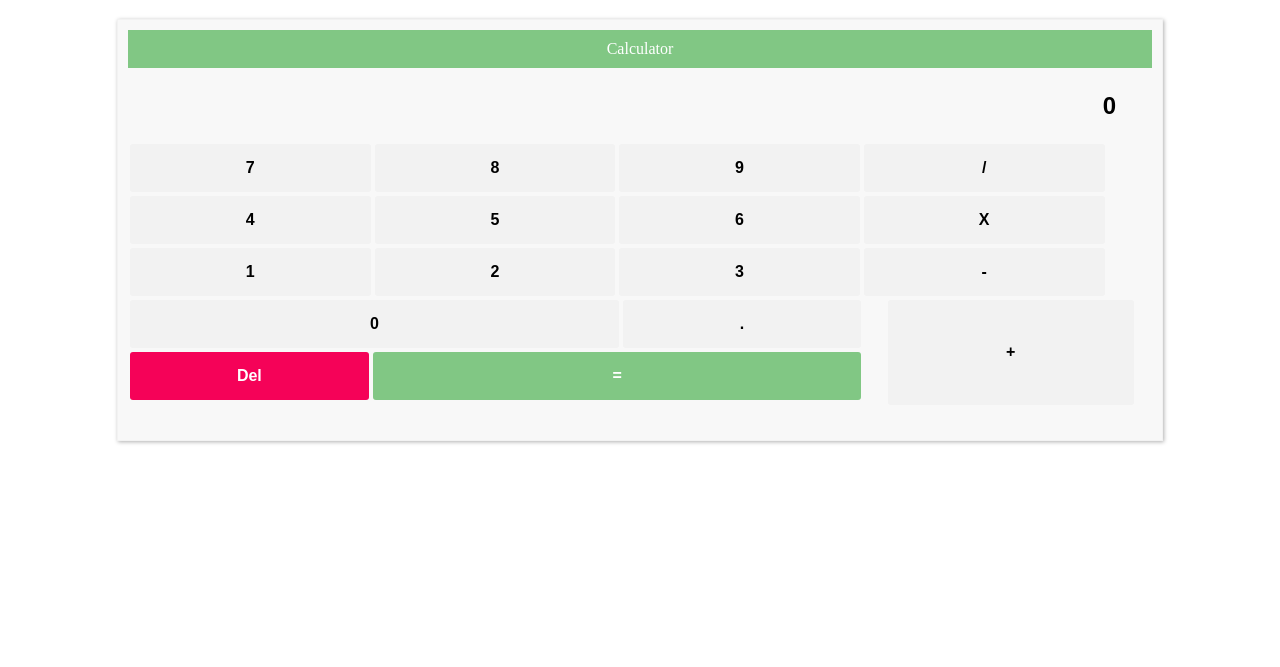
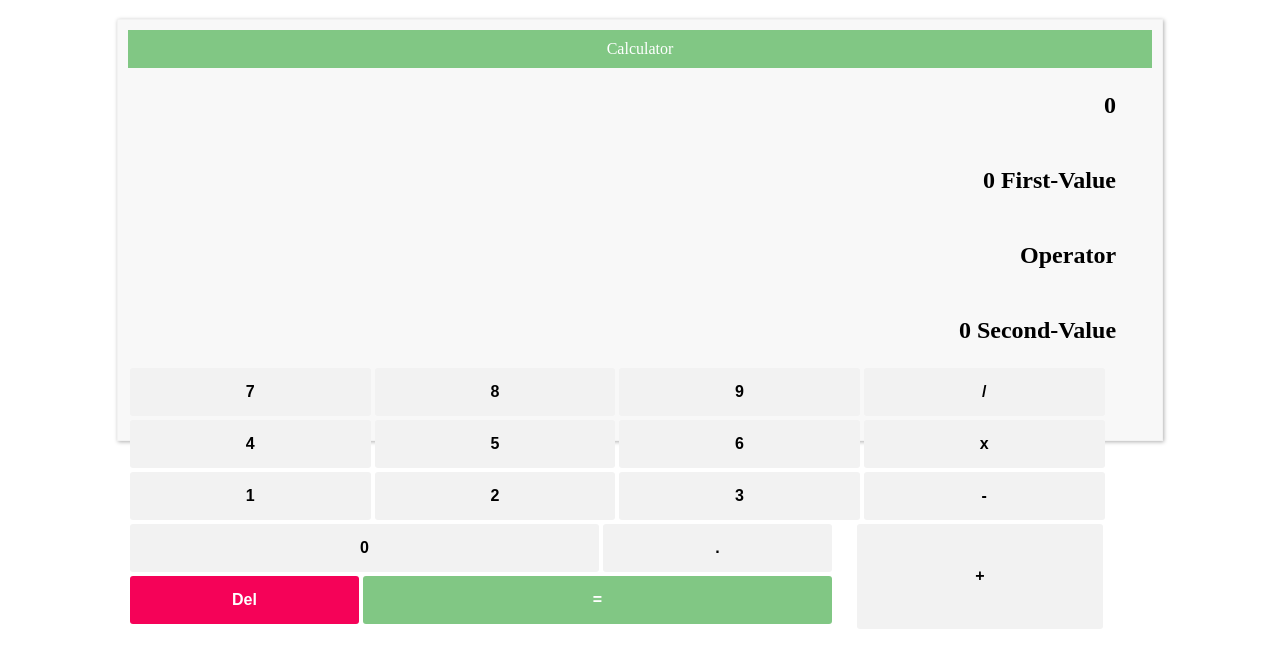
Before and after one commit to fhyem/calculator, a React app: page / in a window 1280 px wide. Shown: the part 61-728 px from the top of the page. Built offline with nearby package versions, Linux system fonts and the light colour scheme.

Commit message:
added arithmetic operations

```diff
--- a/components/App.js
+++ b/components/App.js
@@ -8,31 +8,18 @@ function App() {
   const [operator, setOperator] = useState("");
 
   const numInput = (e) => {
-    // if (result === 0 || operator !== "") {
-    //   let firstNum = e.target.value;
-    //   return setResult(firstNum);
-    // } else {
-    //   if (operator === "") {
-    //     let firstNum = result + e.target.value;
-    //     return setResult(firstNum);
-    //   } else {
-    //     const valueOne = result;
-    //     setFirstValue(valueOne);
-    //     setResult(0);
-    //     const valueTwo = e.target.value;
-    //     setSecondValue(valueTwo);
-    //     setFirstValue(result);
-    //     setSecondValue(e.target.value);
-    //     setResult(e.target.value);
-    //     console.log(firstValue);
-    //     console.log(e.target.value);
-    //     console.log(secondValue);
-    //   }
-    // }
-  };
-
-  const operandInput = (operator) => {
-    setOperator(operator.target.value);
+    if (firstValue === 0 || result !== 0) {
+      setFirstValue(e.target.name);
+      setResult(0);
+      setOperator("");
+      setSecondValue(0);
+    } else if (firstValue !== 0 && operator === "") {
+      setFirstValue(firstValue + e.target.name);
+    } else if (operator !== "") {
+      secondValue
+        ? setSecondValue(secondValue + e.target.name)
+        : setSecondValue(e.target.name);
+    }
   };
 
   const clearResult = () => {
@@ -44,30 +31,24 @@ function App() {
     });
   };
 
-  const calculate = () => {
-    switch (operator) {
-      case "+":
-        setResult(firstValue + secondValue);
-        console.log("Plus clicked");
-        break;
-      case "-":
-        setResult(firstValue - secondValue);
-        break;
-      case "X":
-        setResult(firstValue * secondValue);
-        break;
-      case "/":
-        setResult(firstValue / secondValue);
-        break;
-    }
-  };
+  const showResult = () => {
+    console.log(firstValue, secondValue, operator);
+    let firstNum = firstValue;
+    let secondNum = secondValue;
+    let operand = operator;
 
-  const showResult = () => {
-    if (secondValue !== "") {
-      setResult(calculate());
-    } else {
-      setResult("Put second value");
-    }
+    setResult(() => {
+      switch (operand) {
+        case "+":
+          return Number(firstNum) + Number(secondNum);
+        case "-":
+          return Number(firstNum) - Number(secondNum);
+        case "x":
+          return Number(firstNum) * Number(secondNum);
+        case "/":
+          return Number(firstNum) / Number(secondNum);
+      }
+    });
   };
 
   return (
@@ -75,136 +56,138 @@ function App() {
       <h1>Calculator React</h1>
       <div className="container">
         <div className="header">Calculator</div>
-        <input type="text" className="result" value={result} />
+        <h2 className="result">{result}</h2>
+        <h2 className="result">{firstValue} First-Value</h2>
+        <h2 className="result">{operator} Operator</h2>
+        <h2 className="result">{secondValue} Second-Value</h2>
         <div className="second-row">
-          <input
+          <button
             type="button"
-            name=""
-            value="7"
             className="global seven"
-            onClick={(e) => numInput(e)}
-          />
-          <input
+            name="7"
+            onClick={(e) => numInput(e)}>
+            7
+          </button>
+          <button
             type="button"
-            name=""
-            value="8"
             className="global"
-            onClick={(e) => numInput(e)}
-          />
-          <input
+            name="8"
+            onClick={(e) => numInput(e)}>
+            8
+          </button>
+          <button
             type="button"
-            name=""
-            value="9"
             className="global"
-            onClick={(e) => numInput(e)}
-          />
-          <input
+            name="9"
+            onClick={(e) => numInput(e)}>
+            9
+          </button>
+          <button
             type="button"
-            name=""
-            value="/"
             className="global divide"
-            onClick={(operator) => operandInput(operator)}
-          />
+            name="/"
+            onClick={() => setOperator("/")}>
+            /
+          </button>
         </div>
         <div className="third-row">
-          <input
+          <button
             type="button"
-            name=""
-            value="4"
             className="global"
-            onClick={(e) => numInput(e)}
-          />
-          <input
+            name="4"
+            onClick={(e) => numInput(e)}>
+            4
+          </button>
+          <button
             type="button"
-            name=""
-            value="5"
             className="global"
-            onClick={(e) => numInput(e)}
-          />
-          <input
+            name="5"
+            onClick={(e) => numInput(e)}>
+            5
+          </button>
+          <button
             type="button"
-            name=""
-            value="6"
             className="global"
-            onClick={(e) => numInput(e)}
-          />
-          <input
+            name="6"
+            onClick={(e) => numInput(e)}>
+            6
+          </button>
+          <button
             type="button"
-            name=""
-            value="X"
             className="global multiply"
-            onClick={(operator) => operandInput(operator)}
-          />
+            name="x"
+            onClick={() => setOperator("x")}>
+            x
+          </button>
         </div>
         <div className="fourth-row">
-          <input
+          <button
             type="button"
-            name=""
-            value="1"
             className="global"
-            onClick={(e) => numInput(e)}
-          />
-          <input
+            name="1"
+            onClick={(e) => numInput(e)}>
+            1
+          </button>
+          <button
             type="button"
-            name=""
-            value="2"
             className="global"
-            onClick={(e) => numInput(e)}
-          />
-          <input
+            name="2"
+            onClick={(e) => numInput(e)}>
+            2
+          </button>
+          <button
             type="button"
-            name=""
-            value="3"
             className="global"
-            onClick={(e) => numInput(e)}
-          />
-          <input
+            name="3"
+            onClick={(e) => numInput(e)}>
+            3
+          </button>
+          <button
             type="button"
-            name=""
-            value="-"
             className="global minus"
-            onClick={(operator) => operandInput(operator)}
-          />
+            name="-"
+            onClick={() => setOperator("-")}>
+            -
+          </button>
         </div>
         <div className="conflict">
           <div className="left">
-            <input
+            <button
               type="button"
-              name=""
-              value="0"
               className="global big zero"
-              onClick={(e) => numInput(e)}
-            />
-            <input
+              name="0"
+              onClick={(e) => numInput(e)}>
+              0
+            </button>
+            <button
               type="button"
-              name=""
-              value="."
               className="global small dot"
-              onClick={(e) => numInput(e)}
-            />
-            <input
+              name="."
+              onClick={(e) => numInput(e)}>
+              .
+            </button>
+            <button
               type="button"
-              name=""
-              value="Del"
               className="red small white-text top-margin delete"
-              onClick={() => clearResult()}
-            />
-            <input
+              name="Del"
+              onClick={() => clearResult()}>
+              Del
+            </button>
+
+            <button
               type="button"
-              name=""
-              value="="
               className="green white-text big top-margin equal"
-              onClick={() => showResult()}
-            />
+              onClick={() => showResult()}>
+              =
+            </button>
           </div>
           <div className="right">
-            <input
+            <button
               type="button"
-              name=""
-              value="+"
               className="global grey plus"
-              onClick={(operator) => operandInput(operator)}
-            />
+              onClick={() => setOperator("+")}>
+              +
+            </button>
           </div>
         </div>
       </div>
@@ -213,196 +196,3 @@ function App() {
 }
 
 export default App;
-
-// class App extends Component {
-//   constructor(props) {
-//     super(props);
-
-//     // this.state = {
-//     //   firstValue: 0,
-//     //   secondValue: 0,
-//     //   result: 0,
-//     //   operator: "",
-//     // };
-//   }
-
-//   numInput(e) {
-//     if (result === 0) {
-//       setResult(e.target.value);
-//     } else {
-//       if (operator === "") {
-//         setResult(result + e.target.value);
-//       } else {
-//         setFirstValue(result);
-//       }
-//       console.log(this.state.result);
-//       console.log(this.state.firstValue);
-//     }
-//   }
-
-//   operandInput(value) {
-//     this.setState({
-//       operator: value.target.value,
-//     });
-//   }
-
-//   clearResult() {
-//     this.setState({
-//       firstValue: 0,
-//       secondValue: 0,
-//       result: 0,
-//       operator: "",
-//     });
-//   }
-
-//   showResult() {
-//     if (this.state.secondValue !== "") {
-//       const result = `${this.state.firstValue}${this.state.operator}${this.state.secondValue}`;
-//     }
-//   }
-
-//   render() {
-//     return (
-//       <div className="App">
-//         <h1>Calculator React</h1>
-//         <div className="container">
-//           <div className="header">Calculator</div>
-//           <input type="text" className="result" value={this.state.result} />
-//           <div className="second-row">
-//             <input
-//               type="button"
-//               name=""
-//               value="7"
-//               className="global seven"
-//               onClick={(e) => this.numInput(e)}
-//             />
-//             <input
-//               type="button"
-//               name=""
-//               value="8"
-//               className="global"
-//               onClick={(e) => this.numInput(e)}
-//             />
-//             <input
-//               type="button"
-//               name=""
-//               value="9"
-//               className="global"
-//               onClick={(e) => this.numInput(e)}
-//             />
-//             <input
-//               type="button"
-//               name=""
-//               value="/"
-//               className="global divide"
-//               onClick={(operator) => this.operandInput(operator)}
-//             />
-//           </div>
-//           <div className="third-row">
-//             <input
-//               type="button"
-//               name=""
-//               value="4"
-//               className="global"
-//               onClick={(e) => this.numInput(e)}
-//             />
-//             <input
-//               type="button"
-//               name=""
-//               value="5"
-//               className="global"
-//               onClick={(e) => this.numInput(e)}
-//             />
-//             <input
-//               type="button"
-//               name=""
-//               value="6"
-//               className="global"
-//               onClick={(e) => this.numInput(e)}
-//             />
-//             <input
-//               type="button"
-//               name=""
-//               value="X"
-//               className="global multiply"
-//               onClick={(operator) => this.operandInput(operator)}
-//             />
-//           </div>
-//           <div className="fourth-row">
-//             <input
-//               type="button"
-//               name=""
-//               value="1"
-//               className="global"
-//               onClick={(e) => this.numInput(e)}
-//             />
-//             <input
-//               type="button"
-//               name=""
-//               value="2"
-//               className="global"
-//               onClick={(e) => this.numInput(e)}
-//             />
-//             <input
-//               type="button"
-//               name=""
-//               value="3"
-//               className="global"
-//               onClick={(e) => this.numInput(e)}
-//             />
-//             <input
-//               type="button"
-//               name=""
-//               value="-"
-//               className="global minus"
-//               onClick={(operator) => this.operandInput(operator)}
-//             />
-//           </div>
-//           <div className="conflict">
-//             <div className="left">
-//               <input
-//                 type="button"
-//                 name=""
-//                 value="0"
-//                 className="global big zero"
-//                 onClick={(e) => this.numInput(e)}
-//               />
-//               <input
-//                 type="button"
-//                 name=""
-//                 value="."
-//                 className="global small dot"
-//                 onClick={(e) => this.numInput(e)}
-//               />
-//               <input
-//                 type="button"
-//                 name=""
-//                 value="Del"
-//                 className="red small white-text top-margin delete"
-//                 onClick={() => this.clearResult()}
-//               />
-//               <input
-//                 type="button"
-//                 name=""
-//                 value="="
-//                 className="green white-text big top-margin equal"
-//                 onClick={() => this.showResult()}
-//               />
-//             </div>
-//             <div className="right">
-//               <input
-//                 type="button"
-//                 name=""
-//                 value="+"
-//                 className="global grey plus"
-//                 onClick={(operator) => this.operandInput(operator)}
-//               />
-//             </div>
-//           </div>
-//         </div>
-//       </div>
-//     );
-//   }
-// }
-
-// export default App;
--- a/components/app.css
+++ b/components/app.css
@@ -60,7 +60,7 @@ h1 {
   position: relative;
 }
 .left {
-  width: 74%;
+  width: 71%;
 }
 .right {
   width: 24%;
```
